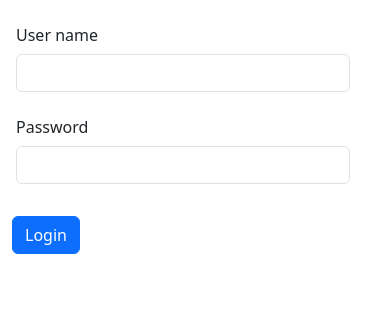
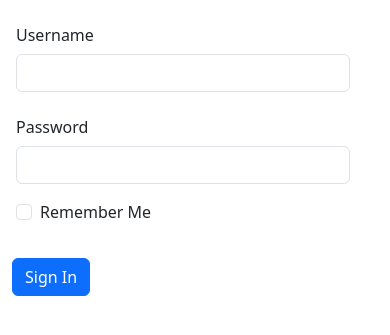
Before and after one commit to V-U-Simon/Flask_project_blog, a Flask app: page /user/login in a window 390 px wide. Shown: the part 56-391 px from the top of the page. Run offline with Flask 3, Linux system fonts and the light colour scheme; some libraries are stand-ins or nearby versions.

Commit message:
add User (profile page, login page, forms, views)

```diff
--- a/app/templates/user/login.html
+++ b/app/templates/user/login.html
@@ -1,37 +1,22 @@
 {% extends 'base.html' %}
-
-{% block title %}
-    Login page
-{% endblock %}
-
+{% from "macro/form_helpers.html" import render_field, render_flash_messages %}
+{% block title %}Login page{% endblock %}
 {% block content %}
     <div class="row">
         <div class="col">
-            {% with messages = get_flashed_messages() %}
-                {% if messages %}
-                    {% for message in messages %}
-                        <div class="alert alert-danger" role="alert">
-                            {{ message }}
+            <form class="row g-3 mt-3" method="post" action="">
+                {{ form.hidden_tag() }}
+                {{ render_flash_messages() }}
+                {% for field in ['username', 'password',] %}{{ render_field(form[field]) }}{% endfor %}
+                <div class="mb-3 row">
+                    <div class="col-12">
+                        <div class="form-check">
+                            {{ form.remember_me(class="form-check-input") }}
+                            {{ form.remember_me.label(class="form-check-label") }}
                         </div>
-                    {% endfor %}
-                {% endif %}
-            {% endwith %}
-            <form class="row g-3 mt-3" method="post" action="{{ url_for('user.login') }}">
-                <div class="mb-3 row">
-                    <label for="username" class="col-sm-2 col-form-label">User name</label>
-                    <div class="col-sm-3">
-                        <input type="text" class="form-control" id="username" name="username">
                     </div>
                 </div>
-                <div class="mb-3 row">
-                    <label for="password" class="col-sm-2 col-form-label">Password</label>
-                    <div class="col-sm-3">
-                        <input type="password" class="form-control" id="password" name="password">
-                    </div>
-                </div>
-                <div class="col-auto">
-                    <button type="submit" class="btn btn-primary mb-3">Login</button>
-                </div>
+                <div class="col-auto">{{ form.submit(class="btn btn-primary mb-3'") }}</div>
             </form>
         </div>
     </div>
--- a/app/user/forms.py
+++ b/app/user/forms.py
@@ -6,12 +6,12 @@ from wtforms import validators
 class RegistrationForm(FlaskForm):
     username = StringField(
         "Username",
-        validators=[validators.InputRequired(), validators.Length(min=4, max=25)],
+        validators=[validators.DataRequired(), validators.Length(min=4, max=25)],
     )
     email = EmailField(
         "Email Address",
         validators=[
-            validators.InputRequired(),
+            validators.DataRequired(),
             validators.Email(),
             validators.Length(min=6, max=35),
         ],
@@ -19,7 +19,6 @@ class RegistrationForm(FlaskForm):
     password = PasswordField(
         "Password",
         validators=[
-            validators.InputRequired(message=""),
             validators.DataRequired(message=""),
             validators.Length(min=6, max=35),
             validators.EqualTo("password_confirm", message="Passwords must match"),
@@ -31,5 +30,15 @@ class RegistrationForm(FlaskForm):
             validators.Length(min=6, max=35),
         ],
     )
-    accept_rules = BooleanField("I accept the site rules", [validators.InputRequired(message="Agree to terms and conditions")])
+    accept_rules = BooleanField(
+        "I accept the site rules",
+        [validators.InputRequired(message="Agree to terms and conditions")],
+    )
     submit = SubmitField("Sign In")
+
+
+class LoginForm(FlaskForm):
+    username = StringField("Username", validators=[validators.DataRequired()])
+    password = PasswordField("Password", validators=[validators.DataRequired()])
+    remember_me = BooleanField("Remember Me")
+    submit = SubmitField("Sign In")
--- a/app/user/views.py
+++ b/app/user/views.py
@@ -1,10 +1,11 @@
-from flask import flash, render_template, redirect, url_for, request
+from app.user import bp
+
+from flask import flash, render_template, redirect, url_for
 from flask_login import current_user, login_required, login_user, logout_user
+from app.user.forms import RegistrationForm, LoginForm
+
+from app import db
 from app.models import User
-from app.user import bp
-from app import db
-from app.user.forms import RegistrationForm
-from flask import current_app
 
 
 @bp.route("/registration", methods=["GET", "POST"])
@@ -35,34 +36,18 @@ def registration():
 
 @bp.route("/login", methods=["GET", "POST"])
 def login():
-
     if current_user.is_authenticated:
         return redirect(url_for(".list"))
-    if request.method == "POST":
-        username = request.form.get("username")
-        password = request.form.get("password")
-
-        user = User.query.filter_by(username=username).first()
-
-        if not user or not user.check_password(password):
-            flash("Check your username or password")
-            return redirect(url_for(".login"))
-
-        login_user(user)
-        return redirect(url_for(".detail", id=user.id))
-
-
-
-    # form = LoginForm()
-    # if form.validate_on_submit():
-    #     user = User.query.filter_by(username=form.username.data).first()
-    #     if user is None or not user.check_password(form.password.data):
-    #         flash('Invalid username or password')
-    #         return redirect(url_for('login'))
-    # 	# авторизовать пользователя (в дальнейшем запомнить)
-    #     login_user(user, remember=form.remember_me.data)
-    #     return redirect(url_for('index'))
-    return render_template("user/login.html")
+    form = LoginForm()
+    if form.validate_on_submit():
+        user = User.query.filter_by(username=form.username.data).first()
+        if user is None or not user.check_password(form.password.data):
+            flash("Invalid username or password")
+            return redirect(url_for("login"))
+        # авторизовать пользователя (в дальнейшем запомнить)
+        login_user(user, remember=form.remember_me.data)
+        return redirect(url_for(".profile", id=current_user.id))
+    return render_template("user/login.html", form=form)
 
 
 @bp.route("/logout")
@@ -99,3 +84,16 @@ def delete(id: int):
 @bp.route("/<int:id>/confirme_delete", methods=["GET", "POST"])
 def confirme_delete(id: int):
     return render_template("user/confirme_delete.html")
+
+    # if request.method == "POST":
+    #     username = request.form.get("username")
+    #     password = request.form.get("password")
+
+    #     user = User.query.filter_by(username=username).first()
+
+    #     if not user or not user.check_password(password):
+    #         flash("Check your username or password")
+    #         return redirect(url_for(".login"))
+
+    #     login_user(user)
+    #     return redirect(url_for(".detail", pk=user.id))
```
Also changed, not shown: app/templates/user/profile.html (added, +11 -0 lines).
